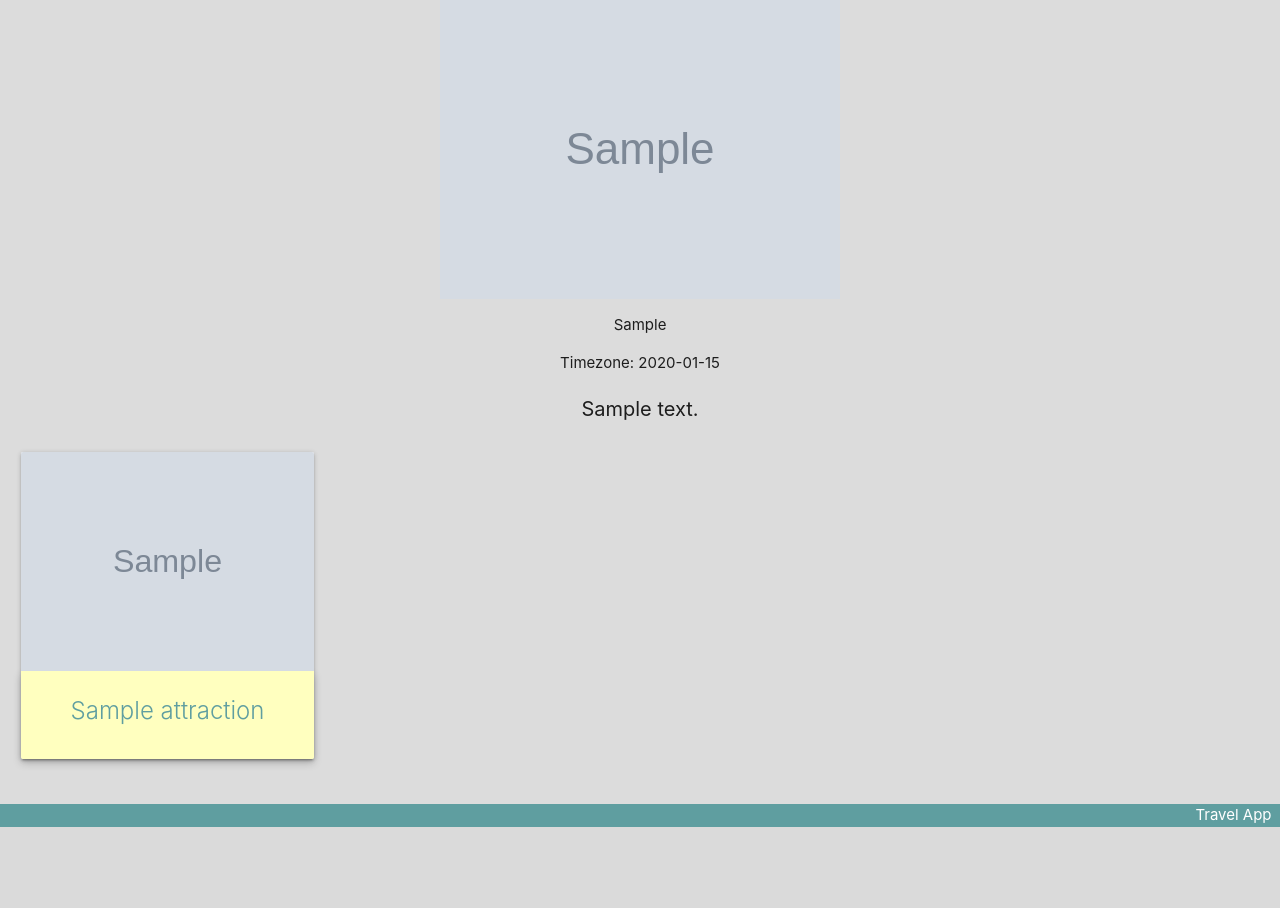
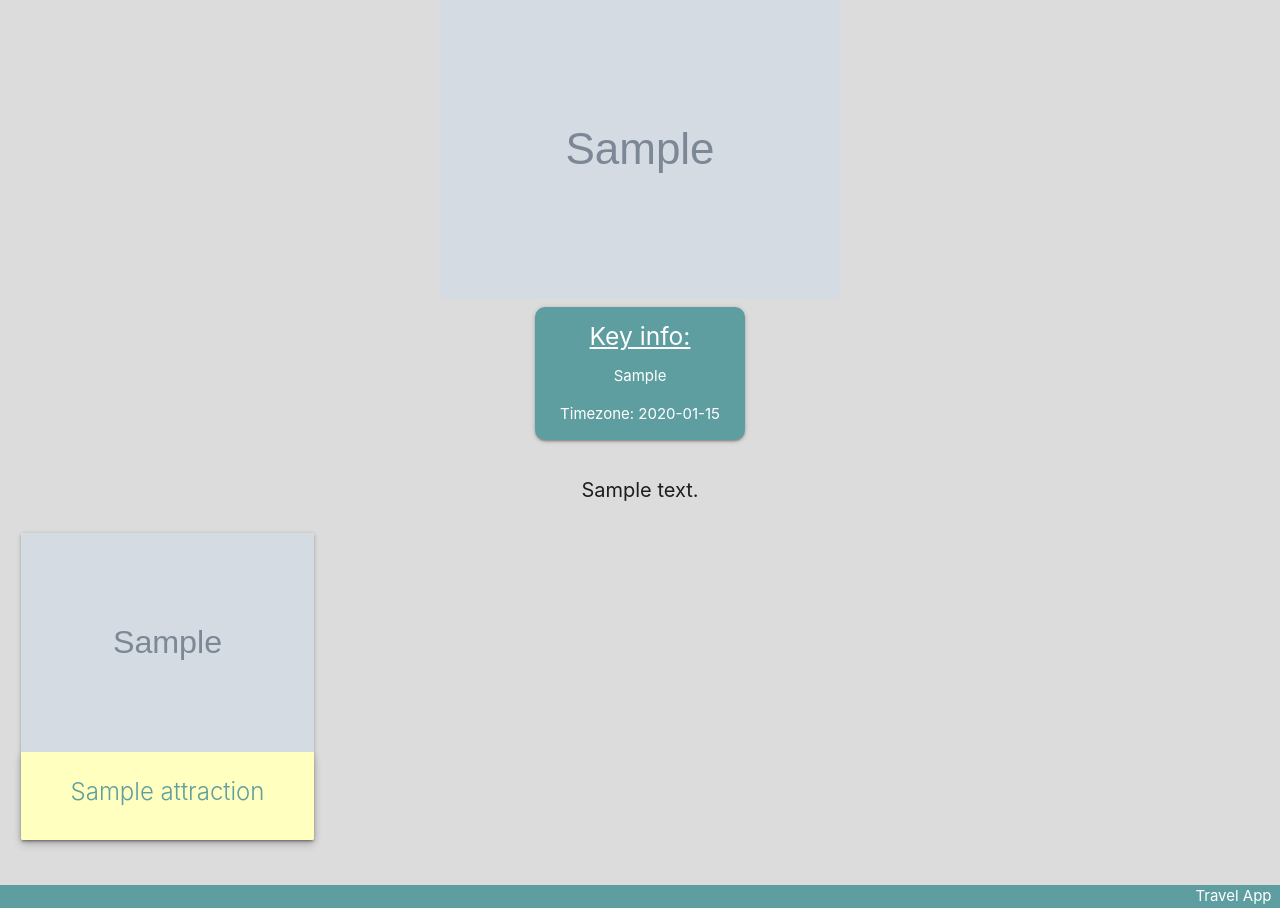
Before and after one commit to max811811/travel-app, a Django app: page /destinations/1/ in a window 1280 px wide. Shown: the part 211-1119 px from the top of the page. Before the commit the page ends 1038 px from the top, so only its background shows below. Run offline with Django 4.2, Linux system fonts and the light colour scheme; tables that the repository leaves empty hold one stand-in row (values such as "Sample post"); grey boxes marked "Sample" are stand-in pictures.

Commit message:
css updates

```diff
--- a/main_app/static/css/style.css
+++ b/main_app/static/css/style.css
@@ -63,3 +63,13 @@ a {
 	display: flex;
 	justify-content: center;
 }
+
+.key-info {
+	background-color: #5f9ea0;
+	color: white;
+	border-radius: 10px;
+}
+
+h5 {
+	text-decoration: underline;
+}
--- a/main_app/templates/destinations/attractions/detail.html
+++ b/main_app/templates/destinations/attractions/detail.html
@@ -1,7 +1,10 @@
 {% extends 'base.html' %}
 {% block content %}
 
-<h1 class="detail-header">Attraction details</h1>
+<h1 class="detail-header">{{ attraction.name }}</h1>
+<div class="detail-photo" >
+	<img src="{{ attraction.photo }}">
+</div>
 <div class="col s6">
     <form action="{% url 'add_review' destination.id attraction.id%}" method="POST">
         {% csrf_token %}
--- a/main_app/templates/destinations/detail.html
+++ b/main_app/templates/destinations/detail.html
@@ -6,12 +6,18 @@
 <div class="detail-photo" >
 	<img src="{{ destination.photo }}">
 </div>
+<div class="row">
+	<div class="card key-info col s2 offset-s5">
+		<h5 class="detail-header">Key info:</h5>
+		<p>{{ destination.country }}</p>
+		<p>Timezone: {{ destination.time_zone }}</p>
+	</div>
+	<br>
+
+</div>
 <div>
-	<p>{{ destination.country }}</p>
-	<p>Timezone: {{ destination.time_zone }}</p>
-	<p class="description">{{ destination.location_description }}</p>
-</div>
-
+		<p class="description">{{ destination.location_description }}</p>
+	</div>
 <div class="row">
 	{% for attraction in destination.attraction_set.all %}
 	<div class="col s3 m3">
```
